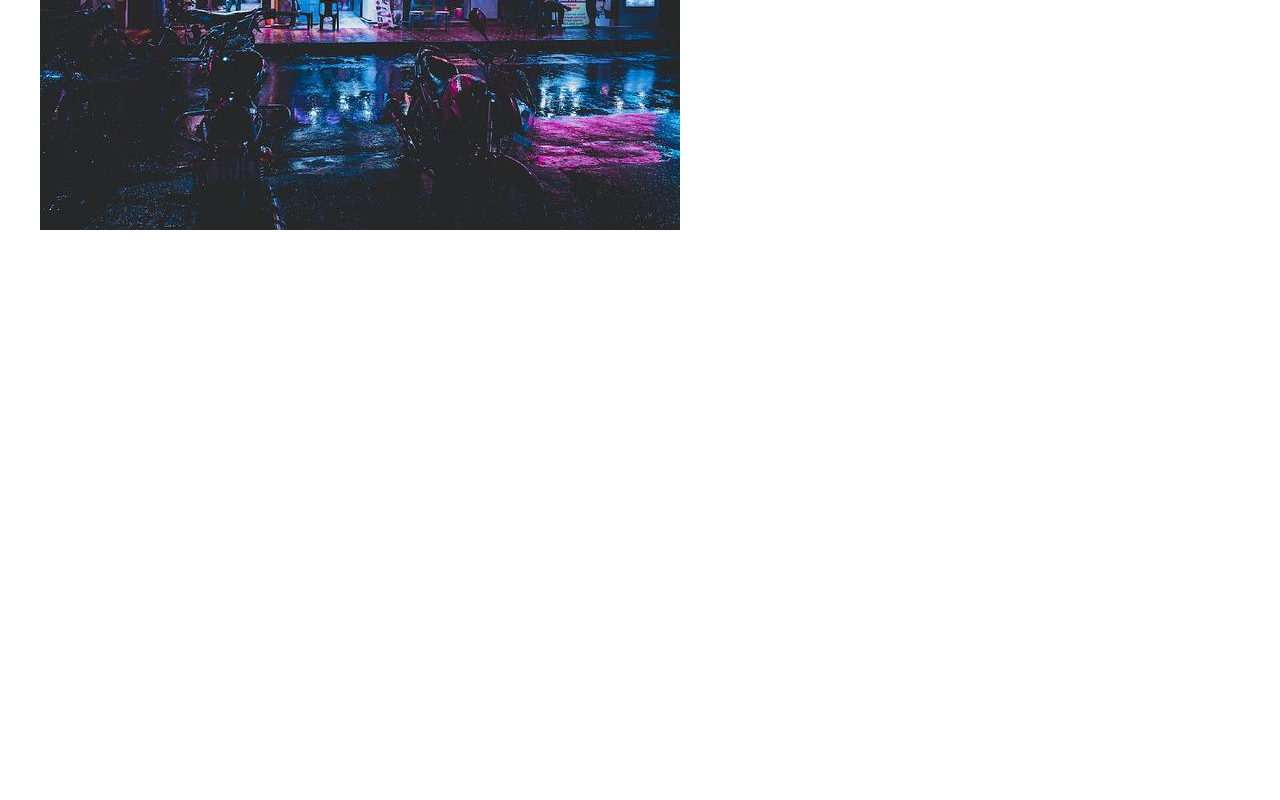
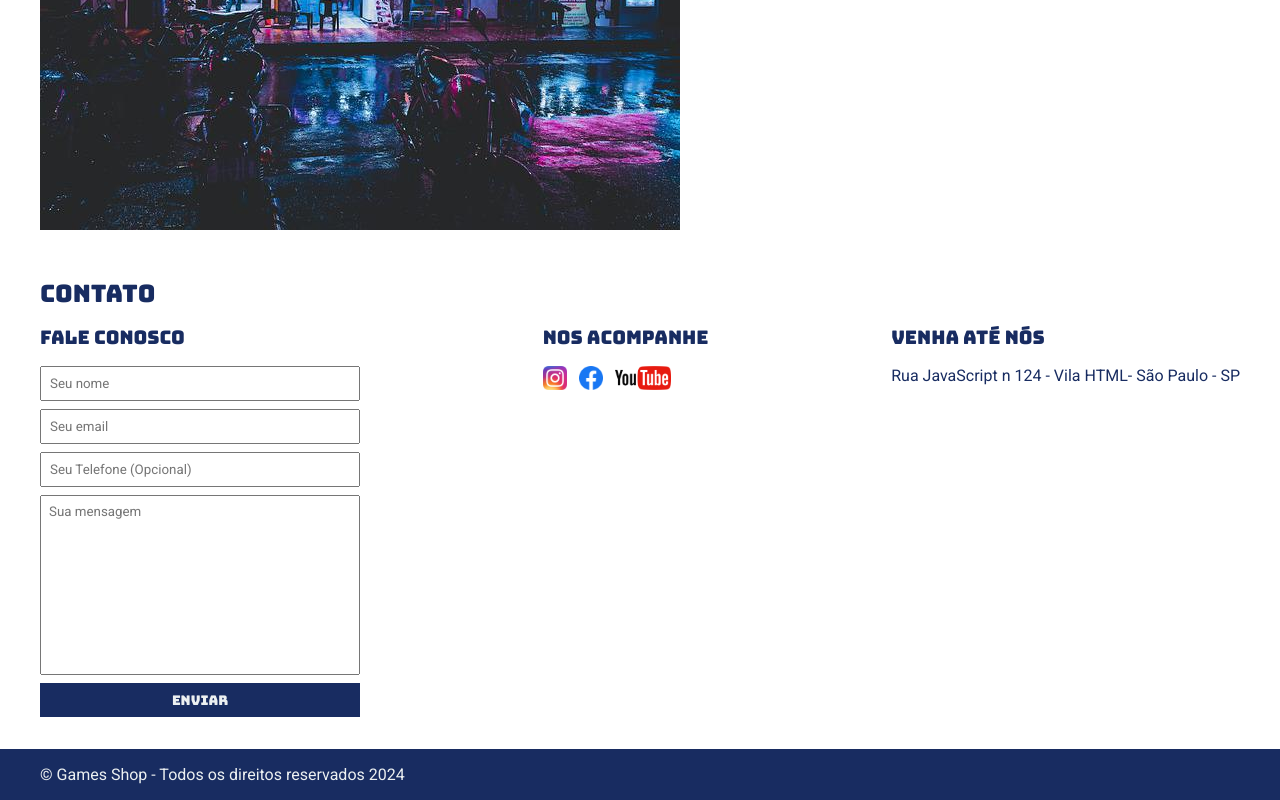
Before and after one commit to AlcidesThiago2016/Projeto-Game-Shop, a plain HTML site: page index.html in a window 1280 px wide. Shown: the part 349-1149 px from the top of the page. Before the commit the page ends 800 px from the top, so only its background shows below. Drawn offline with Linux system fonts and the light colour scheme.

Commit message:
Create section about and contact

```diff
--- a/index.html
+++ b/index.html
@@ -18,16 +18,16 @@
             <nav>
                 <ul>
                     <li>
-                        <a href="#">Sobre a loja</a>
+                        <a href="#about">Sobre a loja</a>
                     </li>
                     <li>
-                        <a href="#">Contato</a>
+                        <a href="#contact">Contato</a>
                     </li>
                 </ul>
             </nav>
        </div>
     </header>
-    <section>
+    <section id="about">
         <div class="container">
             <img class="store-front" src="./images/loja.jpg" alt="fachada da loja Games Shop">
             <div>
@@ -46,5 +46,55 @@
             </div>
         </div>
     </section>
+    <section id="contact">
+        <div class="container">
+            <h2>Contato</h2>
+            <div class="contact-methods">
+                <div>
+                    <h3>Fale Conosco</h3>
+                    <form action="">
+                        <input type="text" placeholder="Seu nome" name="" id="" required>
+                        <input type="email" placeholder="Seu email" name="" id="" required>
+                        <input type="tel" placeholder="Seu Telefone (Opcional)" name="" id="">
+                        <textarea name="" placeholder="Sua mensagem" id="" required></textarea>
+                        <button type="submit">Enviar</button>
+                    </form>
+                </div>
+                <div>
+                    <h3>Nos acompanhe</h3>
+                    <ul class="social-links">
+                        <li>
+                            <a href="#" title="Siga-nos no Instagram">
+                                <img src="./images/instagram.png" alt="Logo do Instagram">
+                            </a>
+                        </li>
+                        <li>
+                            <a href="#" title="Siga-nos no Facebook">
+                                <img src="./images/facebook.png" alt="Logo do Facebook">
+                            </a>
+                        </li>
+                        <li>
+                            <a href="#" title="Visite nosso canal no Youtube">
+                                <img src="./images/youtube.png" alt="Logo do Youtube">
+                            </a>
+                        </li>
+                    </ul>
+                </div>
+                <div>
+                    <h3>Venha até nós</h3>
+                    <p>
+                        Rua JavaScript n 124 - Vila HTML- São Paulo - SP
+                    </p>
+                </div>
+            </div>
+        </div>
+    </section>
+    <footer>
+        <div class="container">
+            <p>
+                &copy; Games Shop - Todos os direitos reservados 2024
+            </p>
+        </div>
+    </footer>
 </body>
 </html>
--- a/main.css
+++ b/main.css
@@ -4,11 +4,12 @@
     box-sizing: border-box;
 }
 
-header, section h2 {
+header, section h2 , section h3, form button{
     font-family: 'Bungee', cursive;
+    font-weight: normal;
 }
 
-body {
+body , input, textarea{
     font-family: 'Roboto', sans-serif;
 }
 
@@ -16,10 +17,6 @@ header {
     padding: 16px 0;
     background-color: #182C61;
     color: #ECF0F1;
-}
-
-header h1, section h2 {
-    font-weight: normal;
 }
 
 header nav li {
@@ -77,3 +74,62 @@ section {
 .store-front{
     margin-right: 32px;
 }
+
+.social-links img{
+    height: 24px;
+}
+
+.social-links li {
+    display: inline;
+    margin-right: 8px;
+}
+
+.social-links li a{
+    text-decoration: none;
+}
+
+#contact .container{
+    display: block;
+}
+
+.contact-methods {
+    display: flex;
+    justify-content: space-between;
+}
+
+form input, textarea, button {
+    display: block;
+    width: 320px;
+    margin-bottom: 8px;
+    padding: 8px;
+}
+
+form textarea {
+    resize: none;
+    height: 180px;
+}
+
+section h3 {
+    margin-bottom: 16px;
+}
+
+form button {
+    background-color: #182C61;
+    color: #ECF0F1;
+    border: none;
+    cursor: pointer;
+}
+
+form button:hover{
+    background-color: #3756ac;
+}
+
+input:focus, textarea:focus{
+    outline-color: #182C61;
+}
+
+footer {
+    background-color: #182C61;
+    color:#ECF0F1;
+    padding: 16px 0;
+}
```
